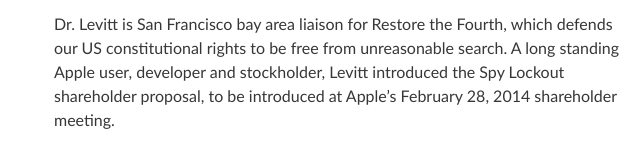
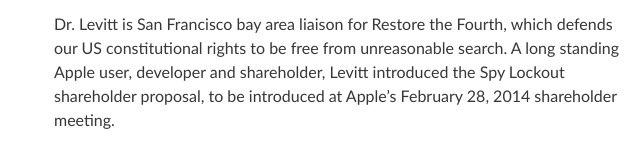
Before and after one commit to SpyLockout/spylockout, a plain HTML site: page bio.html in a window 1280 px wide. Shown: the part 637-800 px from the top of the page, 640-1280 px from the left. Drawn offline with Linux system fonts and the light colour scheme.

Commit message:
New version of shareholder proposal without david's address

```diff
--- a/bio.html
+++ b/bio.html
@@ -16,7 +16,7 @@
     <link rel="stylesheet" type="text/css" media="screen" href="stylesheets/stylesheet.css">
 
     <!--<script src="builds/converse.min.js"></script>-->
-    <title>Apple Shareholder Proposal: Spy Lockout</title>
+    <title>Apple Shareholder Proposal:Spy Lockout</title>
 </head>
 
 <body>
@@ -69,7 +69,7 @@ primary.
   <p>
 Dr. Levitt is San Francisco bay area liaison for Restore the Fourth, which defends
 our US constitutional rights to be free from unreasonable search. A long
-standing Apple user, developer and stockholder, Levitt introduced the Spy
+standing Apple user, developer and shareholder, Levitt introduced the Spy
 Lockout shareholder proposal, to be introduced at Apple’s February 28, 2014
 shareholder meeting.
   </p>
```
Also changed, not shown: 1 other file.
